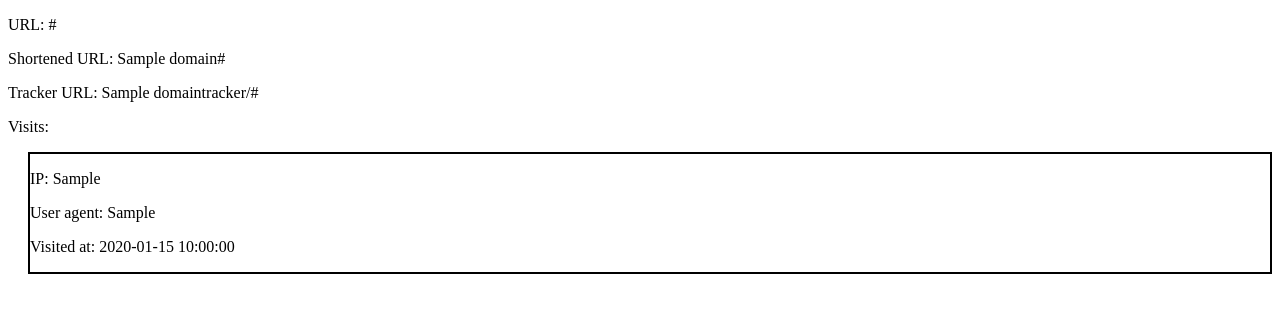
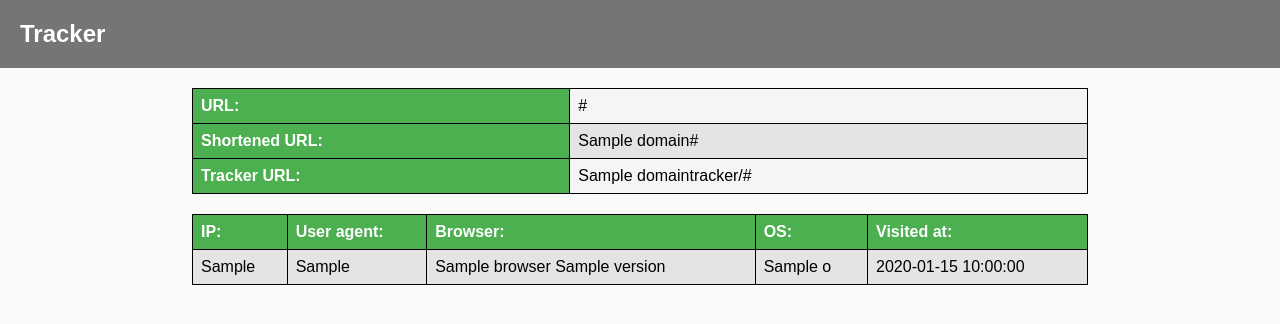
Before and after one commit to ciomeczek/URLShortenerTrack, a Flask app: template templates/tracker.html in a window 1280 px wide. Shown: the top 324 px of the page. Run offline with Flask 2, Linux system fonts and the light colour scheme; the template is opened without the code that fills it: most values are stand-ins (such as "Sample title", 1, 10 or a date in 2020); data that the repository does not hold is empty; some libraries are stand-ins or nearby versions.

Commit message:
General update
-Added good-looking frontend
-Added user agent parser
-Moved css to static directory
-Better url regex
-Changed create.html to main.html

```diff
--- a/server/__init__.py
+++ b/server/__init__.py
@@ -5,7 +5,7 @@ from flask_socketio import SocketIO
 
 load_dotenv()
 
-app = Flask(__name__, template_folder='../templates')
+app = Flask(__name__, template_folder='../templates', static_folder='../static')
 app.config['SECRET_KEY'] = os.getenv('SECRET_KEY')
 
 socketio = SocketIO(app)
--- a/server/urls.py
+++ b/server/urls.py
@@ -7,14 +7,20 @@ from flask import request, render_template, redirect
 @app.route("/", methods=["POST", "GET"])
 def create_url():
     if request.method == 'GET':
-        return render_template('create.html')
+        return render_template('main.html')
 
     url = request.values.get('url')
 
-    pattern = r'https?:\/\/(www\.)?[-a-zA-Z0-9@:%._\+~#=]{1,256}\.[a-zA-Z0-9()]{1,6}\b([-a-zA-Z0-9()@:%_\+.~#?&//=]*)'
+    pattern = r'^(http:\/\/www\.|https:\/\/www\.|http:\/\/|https:\/\/)?[a-z0-9]+([\-\.]{1}[a-z0-9]+)*\.[a-z]{2,5}(:[0-9]{1,5})?(\/.*)?$'
 
     if not re.match(pattern, url):
         return 'Invalid URL'
+
+    if 'www' not in url:
+        url = f'www.{url}'
+
+    if 'https://' not in url:
+        url = f'https://{url}'
 
     tracker_url = add_url(url)
 
@@ -50,5 +56,5 @@ def tracker(tracker_url):
 
 
 @app.errorhandler(404)
-def page_not_found():
-    return render_template('404.html')
+def page_not_found(e):
+    return render_template('404.html'), 404
--- a/sql/methods.py
+++ b/sql/methods.py
@@ -1,3 +1,4 @@
+import httpagentparser
 from . import cursor
 import uuid
 
@@ -49,6 +50,9 @@ def get_tracker_data(tracker_url):
     cursor.execute(sql, (tracker_data.get('url_id'),))
     visits = cursor.fetchall()
 
+    for visit in visits:
+        visit['user_agent_data'] = httpagentparser.detect(visit['user_agent'])
+
     tracker_data['visits'] = visits
 
     return tracker_data
@@ -85,4 +89,6 @@ def track_user(shortened_url, user_ip, user_agent):
     cursor.execute(sql, (visit_id,))
     visit = cursor.fetchone()
 
+    visit['user_agent_data'] = httpagentparser.detect(visit['user_agent'])
+
     return visit
--- /dev/null
+++ b/static/styles/header.css
@@ -0,0 +1,16 @@
+header {
+    background-color: #757575;
+    padding: 20px;
+    margin-bottom: 20px;
+}
+
+header h1 {
+    color: #fff;
+    font-size: 1.5em;
+    margin: 0;
+}
+
+header a {
+    color: #fff;
+    text-decoration: none;
+}
--- /dev/null
+++ b/static/styles/tracker.css
@@ -0,0 +1,34 @@
+body {
+    margin: 0;
+    padding: 0;
+    font-family: sans-serif;
+    background-color: #fafafa;
+}
+
+table {
+    border-collapse: collapse;
+    width: 70%;
+    margin-bottom: 20px;
+    margin-left: auto;
+    margin-right: auto;
+}
+
+th,
+td {
+    border: 1px solid black;
+    padding: 8px;
+}
+
+tr:nth-child(even) {
+    background-color: #e4e4e4;
+}
+
+tr:nth-child(odd) {
+    background-color: #f5f5f5;
+}
+
+th {
+    background-color: #4CAF50;
+    color: white;
+    text-align: left;
+}
--- a/templates/404.html
+++ b/templates/404.html
@@ -1,12 +1,22 @@
 <!DOCTYPE html>
 <html>
+
 <head>
     <meta charset="UTF-8">
     <meta http-equiv="X-UA-Compatible" content="IE=edge">
     <meta name="viewport" content="width=device-width, initial-scale=1.0">
+    <link rel="stylesheet" href="{{ url_for('static', filename='styles/404.css') }}">
+    <link rel="stylesheet" href="{{ url_for('static', filename='styles/header.css') }}">
     <title>404</title>
 </head>
+
 <body>
-    <h1>Error 404 - Not found</h1>
+    <header>
+        <h1><a href="/">Tracker</a></h1>
+    </header>
+    <section id="center">
+        <h2>Error 404 - Not found</h2>
+    </section>
 </body>
+
 </html>
--- a/templates/tracker.html
+++ b/templates/tracker.html
@@ -1,67 +1,86 @@
 <!DOCTYPE html>
 <html lang="en">
+
 <head>
   <meta charset="UTF-8" />
   <meta http-equiv="X-UA-Compatible" content="IE=edge" />
   <meta name="viewport" content="width=device-width, initial-scale=1.0" />
+  <link rel="stylesheet" href="{{ url_for('static', filename='styles/tracker.css') }}">
+  <link rel="stylesheet" href="{{ url_for('static', filename='styles/header.css') }}">
   <title>Tracker</title>
-    <style>
-      section {
-        margin-left: 20px;
-      }
-
-      .visit {
-        border: 2px solid black;
-      }
-    </style>
 </head>
 
 <body>
-    <p>URL: {{context.url}}</p>
-    <p>Shortened URL: {{context.domain}}{{context.shortened_url}}</p>
-    <p>Tracker URL: {{context.domain}}tracker/{{context.tracker_url}}</p>
-    <p>Visits:</p>
-    <section id="visits">
+  <header>
+    <h1><a href="/">Tracker</a></h1>
+  </header>
+  <table>
+    <tr>
+      <th>URL:</th>
+      <td>{{context.url}}</td>
+    </tr>
+    <tr>
+      <th>Shortened URL:</th>
+      <td>{{context.domain}}{{context.shortened_url}}</td>
+    </tr>
+    <tr>
+      <th>Tracker URL:</th>
+      <td>{{context.domain}}tracker/{{context.tracker_url}}</td>
+    </tr>
+  </table>
+  </table>
+  <table id="visits">
+    <tr>
+      <th>IP:</th>
+      <th>User agent:</th>
+      <th>Browser:</th>
+      <th>OS:</th>
+      <th>Visited at:</th>
+    </tr>
     {% for visit in context.visits %}
-      <div class="visit">
-        <p>IP: {{visit.ip}}</p>
-        <p>User agent: {{visit.user_agent}}</p>
-        <p>Visited at: {{visit.created_at}}</p>
-      </div>
+    <tr>
+      <td>{{visit.ip}}</td>
+      <td>{{visit.user_agent}}</td>
+      <td>{{ visit.user_agent_data.browser.name }} {{visit.user_agent_data.browser.version}}</td>
+      <td>{{ visit.user_agent_data.os.name }}</td>
+      <td>{{visit.created_at}}</td>
+    </tr>
     {% endfor %}
+  </table>
   </section>
 
-    <script
-      src="https://cdnjs.cloudflare.com/ajax/libs/socket.io/4.0.1/socket.io.js"
+  <script src="https://cdnjs.cloudflare.com/ajax/libs/socket.io/4.0.1/socket.io.js"
     integrity="sha512-q/dWJ3kcmjBLU4Qc47E4A9kTB4m3wuTY7vkFJDTZKjTs8jhyGQnaUrxa0Ytd0ssMZhbNua9hE+E7Qv1j+DyZwA=="
-      crossorigin="anonymous"
-    ></script>
+    crossorigin="anonymous"></script>
   <script>
     const room = "{{context.tracker_url}}";
-      let visits = {{context.visits|tojson}};
+    let visits = {{ context.visits | tojson }};
 
     var socket = io();
 
-      socket.on("connect", function () {
-        socket.emit("join", { username: "ciomek", room: room });
+    socket.on("connect", () => {
+      socket.emit("join", {
+        room: room
+      });
     });
 
-      socket.on("tracker_data", function (data) {
+    socket.on("tracker_data", (data) => {
       addVisit(data);
     });
 
-      function addVisit(data)
-      {
-        div = document.createElement("div");
-        div.className = "visit";
+    function addVisit(data) {
+      const tr = document.createElement("tr");
+      tr.innerHTML = `
+          <td>${data.ip}</td>
+          <td>${data.user_agent}</td>
+          <td>${data.user_agent_data.browser.name} ${data.user_agent_data.browser.version}</td>
+          <td>${data.user_agent_data.os.name}</td>
+          <td>${data.created_at}</td>
+        `;
 
-        div.innerHTML = `
-          <p>IP: ${data.ip}</p>
-          <p>User agent: ${data.user_agent}</p>
-          <p>Visited at: ${data.created_at}</p>`;
-
-        document.querySelector('#visits').appendChild(div);
+      document.querySelector('#visits').appendChild(tr);
     }
   </script>
 </body>
+
 </html>
```
Also changed, not shown: requirements.txt (+1 -27 lines), static/styles/404.css (added, +16 -0 lines), static/styles/create.css (added, +51 -0 lines), templates/main.html (renamed from templates/create.html, +12 -10 lines). Lines whose indentation alone changed are shown as unchanged.
